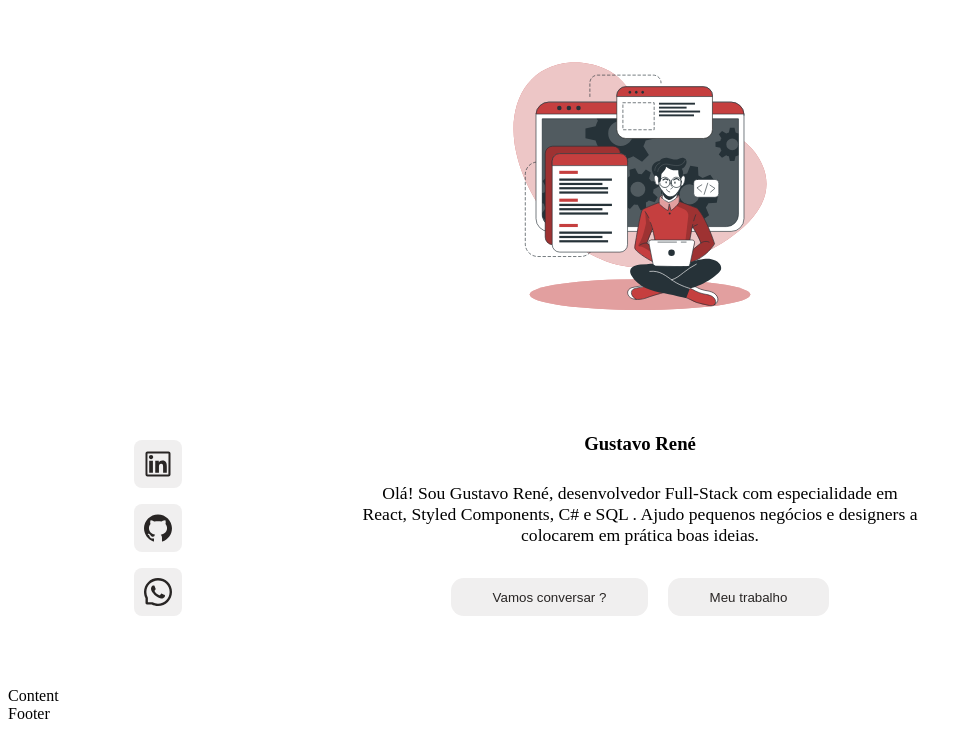
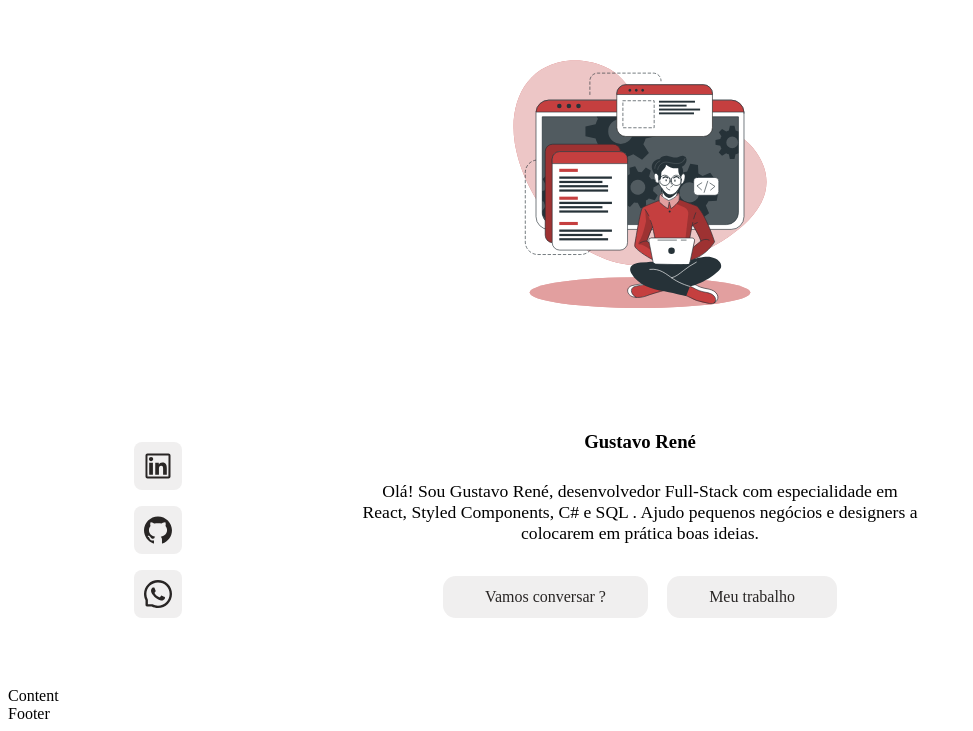
Before and after one commit to gustavorenedev/portfolio-gustavo, a React (Vite) app: page / in a window 1280 px wide. Shown: the part 113-844 px from the top of the page, without its empty margins (0-973 px from the left). Built offline with nearby package versions, Linux system fonts and the light colour scheme; the HTML template or start-up script is replaced by a standard one.

Commit message:
feat: create button and style

```diff
--- a/src/components/button/Button.style.ts
+++ b/src/components/button/Button.style.ts
@@ -1,7 +1,7 @@
 import styled from "styled-components";
 import { colors } from "../../styles/Colors";
 
-export const ElementButton = styled.button`
+export const ElementButton = styled.a`
   display: inline-block;
   width: fit-content;
   display: flex;
--- a/src/components/button/Button.tsx
+++ b/src/components/button/Button.tsx
@@ -2,14 +2,9 @@ import { ElementButton } from "./Button.style";
 
 interface ButtonProps {
   children: React.ReactNode;
-  link?: string;
-  onClick?: React.ReactEventHandler;
+  href?: string;
 }
 
-export const Button = ({ children, link, onClick, ...rest }: ButtonProps) => {
-  return (
-    <ElementButton link={link} onClick={onClick} {...rest}>
-      {children}
-    </ElementButton>
-  );
+export const Button = ({ children, href }: ButtonProps) => {
+  return <ElementButton href={href}>{children}</ElementButton>;
 };
```
